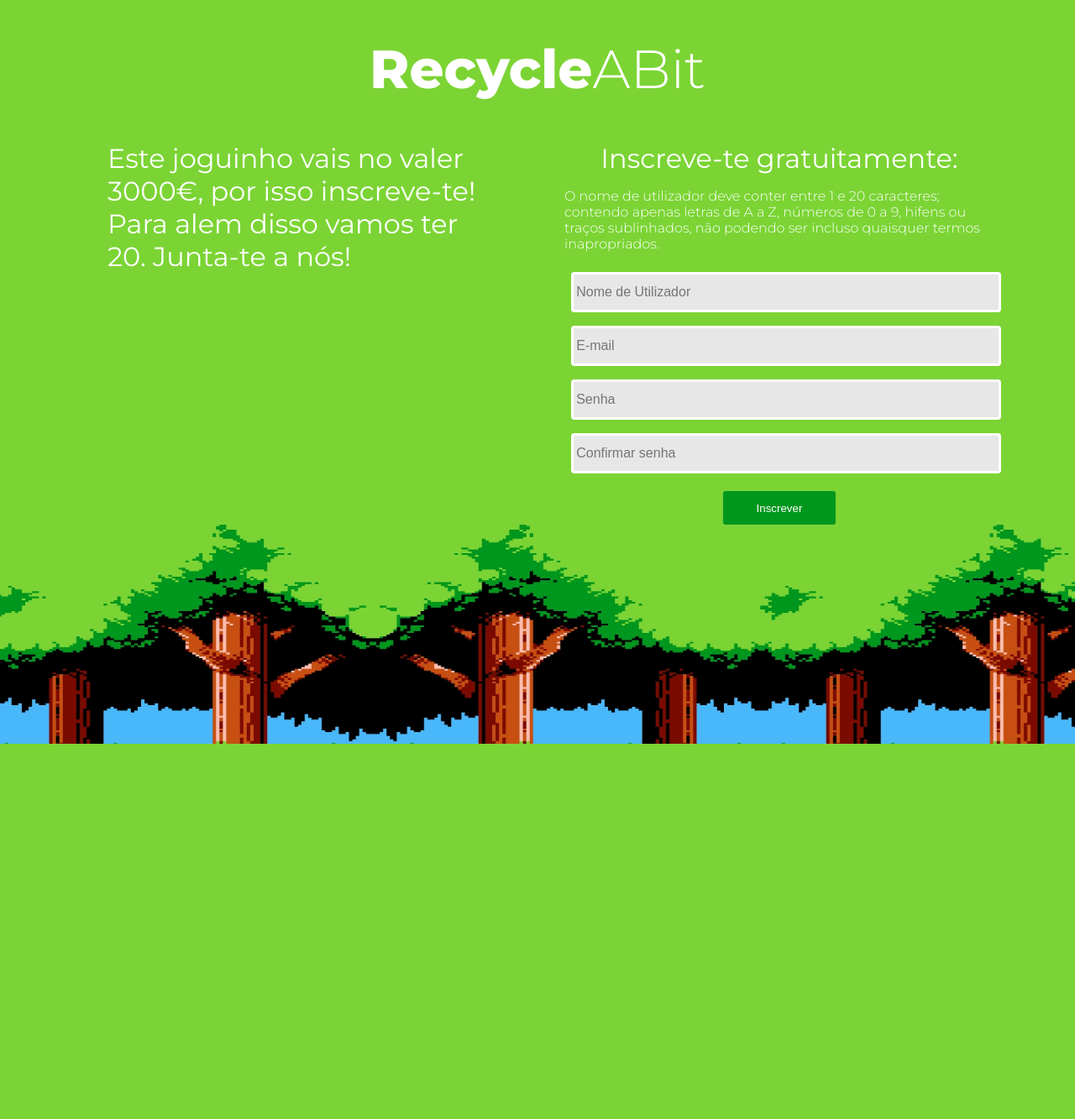
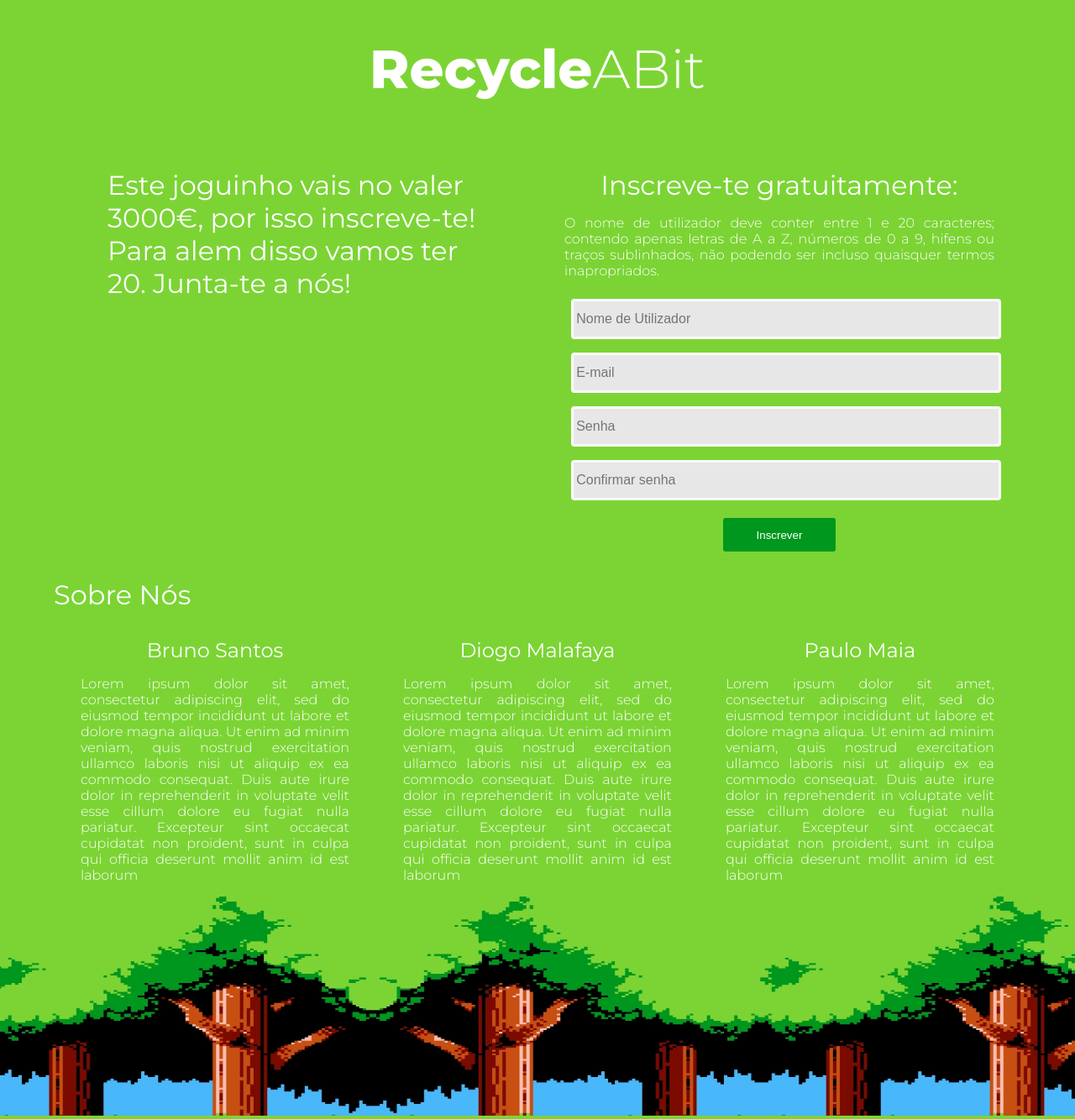
Before and after one commit to paulomaia20/Projecto-ESIN, a PHP site: page /mainpage.html in a window 1280 px wide. Shown: the part 158-1491 px from the top of the page at 84% size. Before the commit the page ends 1044 px from the top, so only its background shows below. Run offline with PHP 8.4, Linux system fonts and the light colour scheme.

Commit message:
"About" na Mainpage

```diff
--- a/css/mainstyle.css
+++ b/css/mainstyle.css
@@ -12,12 +12,14 @@ html, body{
   height:100%;
   background-color:#7BD434;
   margin:0px;
+  scroll-behavior: smooth;
 }
 
 
 .row {
 	width: 100%;
 	display: flex; flex-wrap: wrap;
+	padding-top: 2em;
 	padding-left:4em;
 	padding-right: 4em;
 }
@@ -31,6 +33,8 @@ html, body{
 	width: 25%
 }
 .col-4 {
+	padding-left: 2em;
+	padding-right: 2em;
 	width: 33.33%
 }
 .col-5 {
@@ -70,6 +74,7 @@ p{
 	font-family: 'Montserrat', sans-serif;
 	font-weight: 300;
 	font-size:1rem;
+	text-align: justify;
 }
 
 h2{
@@ -77,6 +82,15 @@ h2{
 	font-family: 'Montserrat', sans-serif;
 	font-weight: 400;
 	font-size:2em;
+	text-align: center;
+	margin: 0;
+}
+
+h3{
+	color:white;
+	font-family: 'Montserrat', sans-serif;
+	font-weight: 400;
+	font-size:1.5em;
 	text-align: center;
 	margin: 0;
 }
@@ -127,3 +141,8 @@ padding-bottom:3em;
 #skyline{
 	width:100%;
 }
+
+#inscreve-te{
+	text-align: center;
+	color:white;
+}
--- a/login.html
+++ b/login.html
@@ -30,5 +30,6 @@
 		<input type="text" name="Nome de Utilizador" placeholder="Nome de Utilizador">
 		<input type="password" placeholder="Senha" name="Palavra-Passe">
 		<input type="submit" value="Log In">
-		<p> Não tens uma conta no RecycleABit? Inscrever.</p>
+	</div>
+	<p id="inscreve-te"> Não tens uma conta no RecycleABit? <a href="mainpage.html">Inscreve-te!</a></p>
 </body>
--- a/mainpage.html
+++ b/mainpage.html
@@ -16,8 +16,8 @@
 		<a class="navbar-brand" href="#"><b>Recycle</b>ABit</a>
 			<ul class="nav navbar-nav">
 				<li><a href="#" class="active">Home</a></li>
-				<li><a href="https://en.wikipedia.org/wiki/About">About</a></li>
-				<li><a href="https://pt.wikipedia.org/wiki/Experience">FAQ</a></li>
+				<li><a href="mainpage.html#sobrenos">About</a></li>
+				<li><a href="FAQs.html">FAQ</a></li>
 				<li><a href="login.html">Log In</a></li>
 			</ul>
 		</div>
@@ -46,7 +46,22 @@
 			</div>
 		</div>
 	</div>
+	<div id="sobrenos" class="row">
+		<h2> Sobre Nós </h2>
+	</div>
 	<div class="row">
+		<div class="col-4">
+			<h3>Bruno Santos</h3>
+			<p>Lorem ipsum dolor sit amet, consectetur adipiscing elit, sed do eiusmod tempor incididunt ut labore et dolore magna aliqua. Ut enim ad minim veniam, quis nostrud exercitation ullamco laboris nisi ut aliquip ex ea commodo consequat. Duis aute irure dolor in reprehenderit in voluptate velit esse cillum dolore eu fugiat nulla pariatur. Excepteur sint occaecat cupidatat non proident, sunt in culpa qui officia deserunt mollit anim id est laborum</p>
+		</div>
+		<div class="col-4">
+			<h3>Diogo Malafaya</h3>
+			<p>Lorem ipsum dolor sit amet, consectetur adipiscing elit, sed do eiusmod tempor incididunt ut labore et dolore magna aliqua. Ut enim ad minim veniam, quis nostrud exercitation ullamco laboris nisi ut aliquip ex ea commodo consequat. Duis aute irure dolor in reprehenderit in voluptate velit esse cillum dolore eu fugiat nulla pariatur. Excepteur sint occaecat cupidatat non proident, sunt in culpa qui officia deserunt mollit anim id est laborum</p>
+		</div>
+		<div class="col-4">
+			<h3>Paulo Maia</h3>
+			<p>Lorem ipsum dolor sit amet, consectetur adipiscing elit, sed do eiusmod tempor incididunt ut labore et dolore magna aliqua. Ut enim ad minim veniam, quis nostrud exercitation ullamco laboris nisi ut aliquip ex ea commodo consequat. Duis aute irure dolor in reprehenderit in voluptate velit esse cillum dolore eu fugiat nulla pariatur. Excepteur sint occaecat cupidatat non proident, sunt in culpa qui officia deserunt mollit anim id est laborum</p>
+		</div>
 	</div>
 
 	<footer>
```
Also changed, not shown: img/Maia.jpg (added), img/Santos.jpg (added), img/malafaya.jpg (added).
